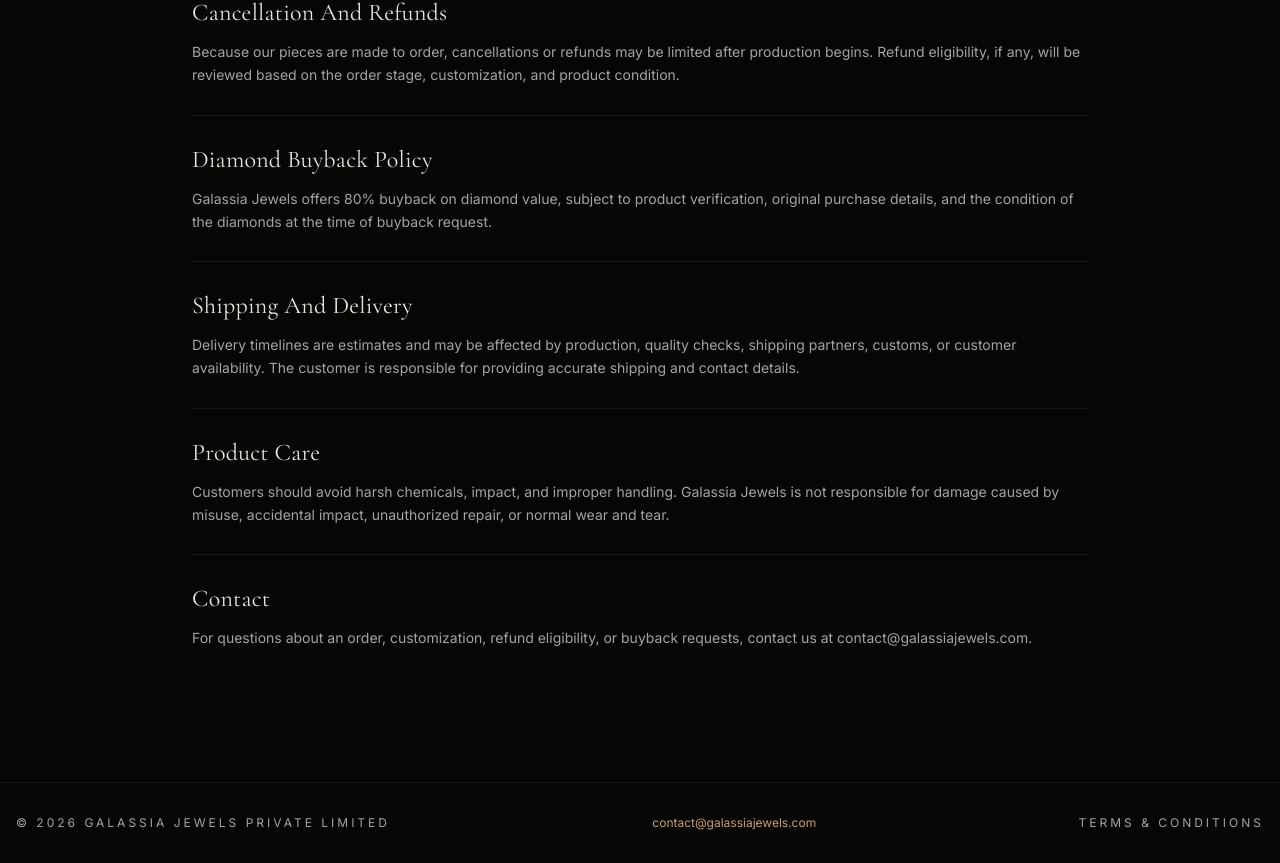
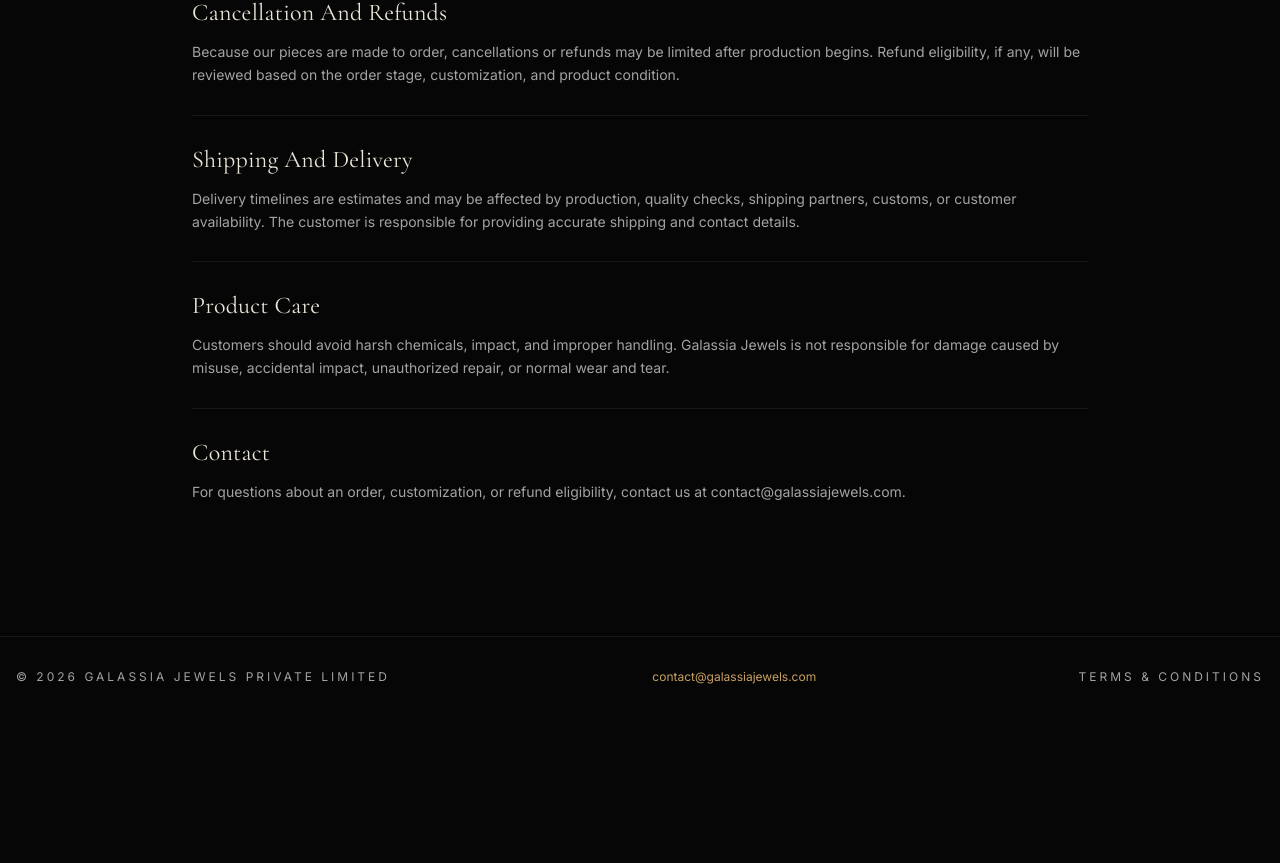
Before and after one commit to arpit-golakiya/galassia-jewels, a Next.js app: page /terms-and-conditions in a window 1280 px wide. Shown: the part 1069-1932 px from the top of the page. After the commit the page ends 1786 px from the top, so only its background shows below. Built offline with nearby package versions, Linux system fonts and the light colour scheme.

Commit message:
fix: requested changes.

```diff
--- a/app/page.jsx
+++ b/app/page.jsx
@@ -32,7 +32,7 @@
         </div>
 
         {/* Bottom narrative — like menofplatinum description blocks */}
-        <section className="mx-auto mt-20 grid max-w-6xl grid-cols-1 gap-10 border-t border-neutral-900 pt-12 sm:grid-cols-2 lg:grid-cols-4 lg:gap-12">
+        <section className="mx-auto mt-20 grid max-w-5xl grid-cols-1 gap-10 border-t border-neutral-900 pt-12 md:grid-cols-3 md:gap-14">
           <div>
             <span className="gold-text text-[11px] font-bold uppercase tracking-[0.3em]">
               01 — Craft
@@ -69,17 +69,6 @@
               against the wrist — no compromise on accuracy.
             </p>
           </div>
-          <div>
-            <span className="gold-text text-[11px] font-bold uppercase tracking-[0.3em]">
-              04 — Policy
-            </span>
-            <h3 className="mt-3 font-serif text-2xl text-foreground">
-              Buyback Assurance
-            </h3>
-            <p className="mt-2 text-sm leading-relaxed text-neutral-400">
-              Enjoy 80% buyback on diamond value as part of our refund policy.
-            </p>
-          </div>
         </section>
       </main>
 
--- a/app/terms-and-conditions/page.jsx
+++ b/app/terms-and-conditions/page.jsx
@@ -23,10 +23,6 @@
     body: "Because our pieces are made to order, cancellations or refunds may be limited after production begins. Refund eligibility, if any, will be reviewed based on the order stage, customization, and product condition.",
   },
   {
-    title: "Diamond Buyback Policy",
-    body: "Galassia Jewels offers 80% buyback on diamond value, subject to product verification, original purchase details, and the condition of the diamonds at the time of buyback request.",
-  },
-  {
     title: "Shipping And Delivery",
     body: "Delivery timelines are estimates and may be affected by production, quality checks, shipping partners, customs, or customer availability. The customer is responsible for providing accurate shipping and contact details.",
   },
@@ -36,14 +32,14 @@
   },
   {
     title: "Contact",
-    body: "For questions about an order, customization, refund eligibility, or buyback requests, contact us at contact@galassiajewels.com.",
+    body: "For questions about an order, customization, or refund eligibility, contact us at contact@galassiajewels.com.",
   },
 ];
 
 export const metadata = {
   title: "Terms & Conditions — Galassia Jewels",
   description:
-    "Terms and conditions for made-to-order Galassia Jewels products, refunds, and diamond buyback policy.",
+    "Terms and conditions for made-to-order Galassia Jewels products, payments, refunds, shipping, and product care.",
 };
 
 export default function TermsAndConditions() {
```
